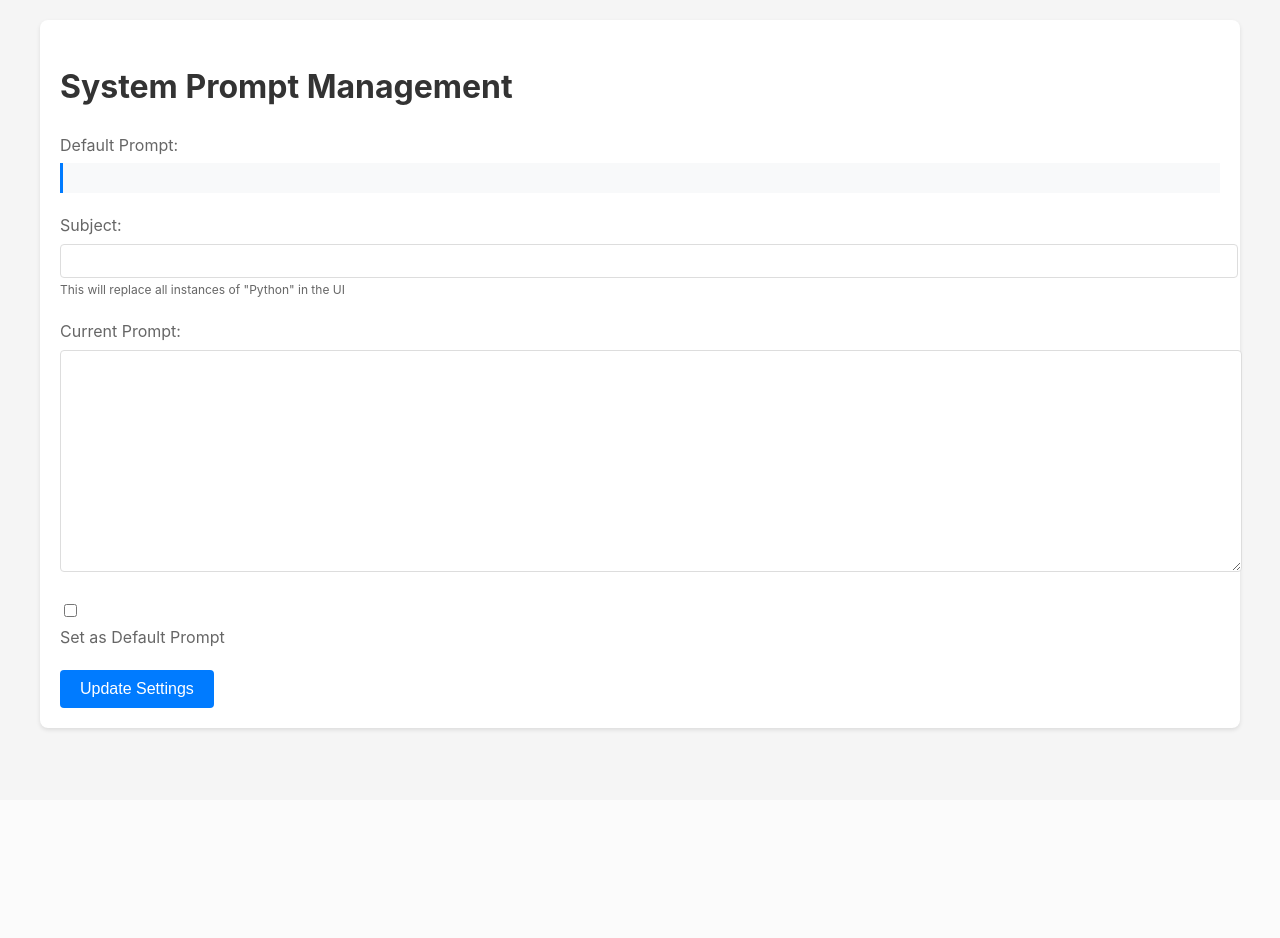
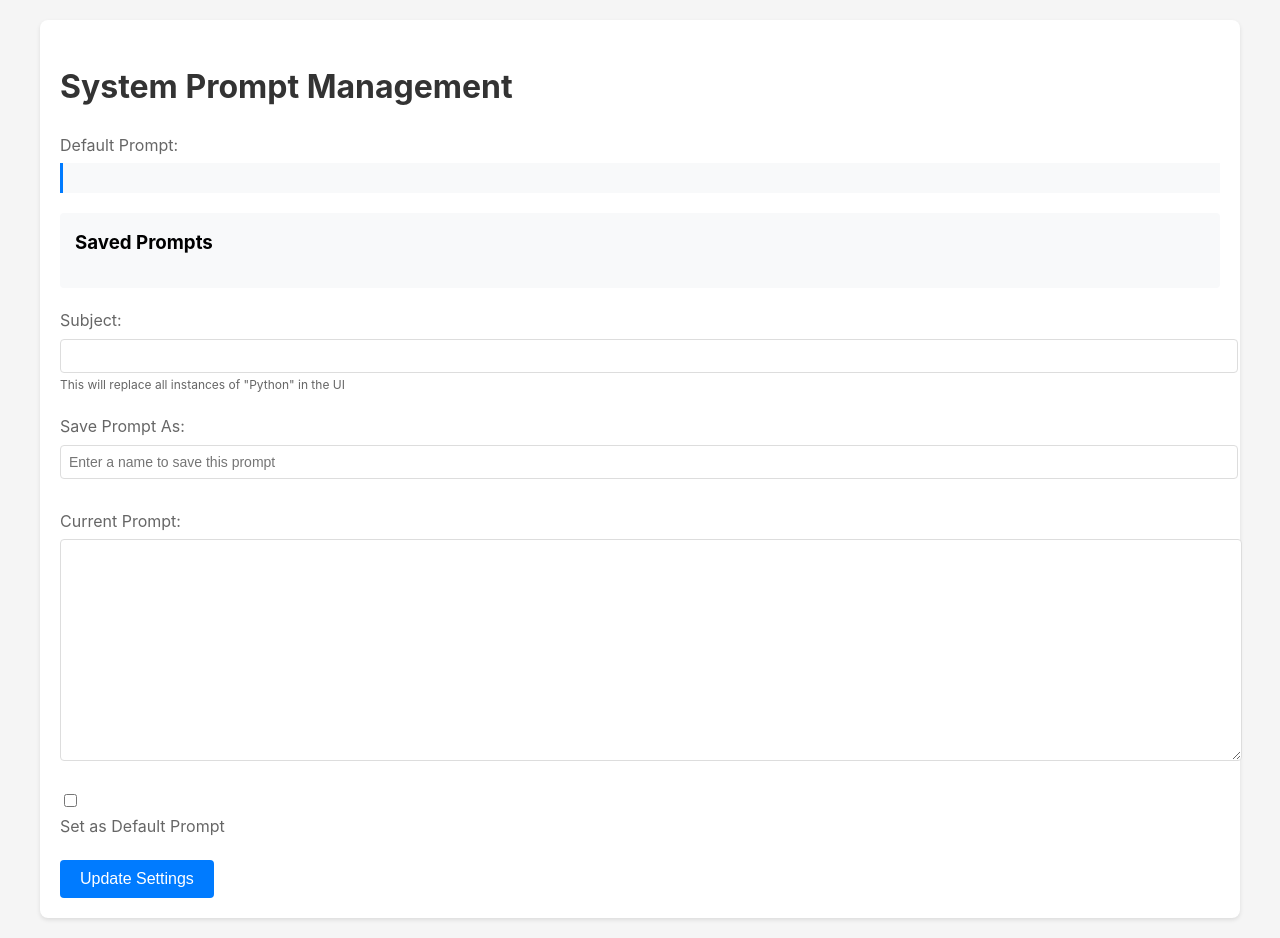
Before and after one commit to tspiker03/java_tutor, a Flask app: template templates/admin_prompt.html in a window 1280 px wide. Before the commit the page ends 731 px from the top, so only its background shows below. Run offline with Flask 3, Linux system fonts and the light colour scheme; the template is opened without the code that fills it, so the values that code supplies are empty.

Commit message:
Add saved prompts functionality: - Add Redis/in-memory storage for prompts - Add prompt management UI with save/delete - Add API endpoints for managing prompts

```diff
--- a/app.py
+++ b/app.py
@@ -59,8 +59,45 @@ ADMIN_PASSWORD = os.getenv('ADMIN_PASSWORD', 'password')
 # In-memory storage for non-Redis environments
 in_memory_storage = {
     'system_prompt': None,
-    'subject': None
+    'subject': None,
+    'saved_prompts': {}  # Format: {name: prompt_text}
 }
+
+def get_saved_prompts():
+    """Get all saved prompts"""
+    try:
+        if USE_REDIS:
+            prompts = redis_client.hgetall('saved_prompts')
+            return {k.decode('utf-8'): v.decode('utf-8') for k, v in prompts.items()}
+        return in_memory_storage['saved_prompts']
+    except Exception as e:
+        print(f"Error getting saved prompts: {str(e)}")
+        return {}
+
+def save_prompt(name, prompt):
+    """Save a prompt with a name"""
+    try:
+        if USE_REDIS:
+            redis_client.hset('saved_prompts', name, prompt)
+        else:
+            in_memory_storage['saved_prompts'][name] = prompt
+        return True
+    except Exception as e:
+        print(f"Error saving prompt: {str(e)}")
+        return False
+
+def delete_prompt(name):
+    """Delete a saved prompt"""
+    try:
+        if USE_REDIS:
+            redis_client.hdel('saved_prompts', name)
+        else:
+            if name in in_memory_storage['saved_prompts']:
+                del in_memory_storage['saved_prompts'][name]
+        return True
+    except Exception as e:
+        print(f"Error deleting prompt: {str(e)}")
+        return False
 
 def rebuild_frontend():
     """Rebuild the frontend using webpack"""
@@ -318,20 +355,57 @@ def get_subject_endpoint():
         print(f"Error getting subject: {str(e)}")
         return jsonify({'error': str(e)}), 500
 
+@app.route('/api/prompts', methods=['GET', 'POST', 'DELETE'])
+@requires_auth
+def manage_prompts():
+    """Endpoint to manage saved prompts"""
+    try:
+        if request.method == 'GET':
+            prompts = get_saved_prompts()
+            return jsonify(prompts)
+
+        elif request.method == 'POST':
+            data = request.get_json()
+            name = data.get('name')
+            prompt = data.get('prompt')
+
+            if not name or not prompt:
+                return jsonify({'error': 'Name and prompt are required'}), 400
+
+            if save_prompt(name, prompt):
+                return jsonify({'status': 'success', 'message': f'Prompt "{name}" saved successfully'})
+            return jsonify({'error': 'Failed to save prompt'}), 500
+
+        elif request.method == 'DELETE':
+            name = request.args.get('name')
+            if not name:
+                return jsonify({'error': 'Prompt name is required'}), 400
+
+            if delete_prompt(name):
+                return jsonify({'status': 'success', 'message': f'Prompt "{name}" deleted successfully'})
+            return jsonify({'error': 'Failed to delete prompt'}), 500
+
+    except Exception as e:
+        print(f"Error managing prompts: {str(e)}")
+        return jsonify({'error': str(e)}), 500
+
 @app.route('/admin/prompt', methods=['GET', 'POST'])
 @requires_auth
 def admin_prompt():
     if request.method == 'GET':
         current_prompt = get_system_prompt()
         current_subject = get_subject()
+        saved_prompts = get_saved_prompts()
         return render_template('admin_prompt.html',
                              current_prompt=current_prompt,
                              default_prompt=DEFAULT_SYSTEM_PROMPT,
-                             current_subject=current_subject)
+                             current_subject=current_subject,
+                             saved_prompts=saved_prompts)
     else:
         new_prompt = request.form.get('prompt')
         new_subject = request.form.get('subject')
         set_as_default = request.form.get('set_as_default') == 'true'
+        prompt_name = request.form.get('prompt_name')
 
         success = True
         message = []
@@ -339,6 +413,12 @@ def admin_prompt():
         if new_prompt:
             if set_system_prompt(new_prompt, set_as_default):
                 message.append('Prompt updated successfully')
+                if prompt_name:  # If a name was provided, also save it to saved prompts
+                    if save_prompt(prompt_name, new_prompt):
+                        message.append(f'Prompt saved as "{prompt_name}"')
+                    else:
+                        success = False
+                        message.append(f'Failed to save prompt as "{prompt_name}"')
             else:
                 success = False
                 message.append('Failed to update prompt')
--- a/templates/admin_prompt.html
+++ b/templates/admin_prompt.html
@@ -5,6 +5,7 @@
     <meta name="viewport" content="width=device-width, initial-scale=1.0">
     <title>Admin - System Prompt Management</title>
     <style>
+        /* ... (styles remain the same) ... */
         body {
             font-family: -apple-system, BlinkMacSystemFont, "Segoe UI", Roboto, "Helvetica Neue", Arial, sans-serif;
             line-height: 1.6;
@@ -83,29 +84,16 @@
             font-size: 16px;
             position: relative;
         }
-
         button:disabled {
             background: #ccc;
             cursor: not-allowed;
         }
-
-        .loading::after {
-            content: '';
-            position: absolute;
-            width: 16px;
-            height: 16px;
-            top: 50%;
-            right: 10px;
-            margin-top: -8px;
-            border: 2px solid #fff;
-            border-radius: 50%;
-            border-right-color: transparent;
-            animation: spin 0.8s linear infinite;
+        button.delete {
+            background: #dc3545;
+            margin-left: 10px;
         }
-
-        @keyframes spin {
-            0% { transform: rotate(0deg); }
-            100% { transform: rotate(360deg); }
+        button.delete:hover {
+            background: #c82333;
         }
         button:hover {
             background: #0056b3;
@@ -125,6 +113,42 @@
             color: #721c24;
             border: 1px solid #f5c6cb;
         }
+        .prompt-actions {
+            display: flex;
+            gap: 10px;
+            margin-bottom: 20px;
+        }
+        .saved-prompts {
+            margin-bottom: 20px;
+            padding: 15px;
+            background: #f8f9fa;
+            border-radius: 4px;
+        }
+        .saved-prompts h3 {
+            margin-top: 0;
+            margin-bottom: 15px;
+        }
+        .prompt-list {
+            display: flex;
+            flex-wrap: wrap;
+            gap: 10px;
+        }
+        .prompt-item {
+            display: flex;
+            align-items: center;
+            padding: 5px 10px;
+            background: #fff;
+            border: 1px solid #ddd;
+            border-radius: 4px;
+        }
+        .prompt-name {
+            margin-right: 10px;
+            cursor: pointer;
+            color: #007bff;
+        }
+        .prompt-name:hover {
+            text-decoration: underline;
+        }
     </style>
 </head>
 <body>
@@ -138,11 +162,28 @@
             </div>
         </div>
 
-        <form id="promptForm" method="POST" onsubmit="return handleSubmit(event)">
+        <div class="saved-prompts">
+            <h3>Saved Prompts</h3>
+            <div class="prompt-list">
+                {% for name, prompt in saved_prompts.items() %}
+                <div class="prompt-item" data-name="{{ name|escape }}" data-prompt="{{ prompt|escape }}">
+                    <span class="prompt-name" onclick="loadPromptFromData(this)">{{ name }}</span>
+                    <button class="delete" onclick="deletePrompt('{{ name|escape }}')">Delete</button>
+                </div>
+                {% endfor %}
+            </div>
+        </div>
+
+        <form id="promptForm" method="POST">
             <div class="form-group">
                 <label for="subject">Subject:</label>
                 <input type="text" id="subject" name="subject" value="{{ current_subject }}" class="form-control">
                 <small class="help-text">This will replace all instances of "Python" in the UI</small>
+            </div>
+
+            <div class="form-group">
+                <label for="prompt_name">Save Prompt As:</label>
+                <input type="text" id="prompt_name" name="prompt_name" class="form-control" placeholder="Enter a name to save this prompt">
             </div>
 
             <div class="form-group">
@@ -161,7 +202,51 @@
     </div>
 
     <script>
-        async function handleSubmit(e) {
+        function loadPromptFromData(element) {
+            const item = element.closest('.prompt-item');
+            const name = item.dataset.name;
+            const prompt = item.dataset.prompt;
+            document.getElementById('prompt').value = prompt;
+            document.getElementById('prompt_name').value = name;
+        }
+
+        async function deletePrompt(name) {
+            if (!confirm(`Are you sure you want to delete the prompt "${name}"?`)) {
+                return;
+            }
+
+            try {
+                const response = await fetch(`/api/prompts?name=${encodeURIComponent(name)}`, {
+                    method: 'DELETE'
+                });
+
+                const result = await response.json();
+
+                if (response.ok) {
+                    // Reload the page to update the prompt list
+                    window.location.reload();
+                } else {
+                    showMessage(result.error || 'Failed to delete prompt', false);
+                }
+            } catch (error) {
+                showMessage('Error deleting prompt', false);
+            }
+        }
+
+        function showMessage(text, isSuccess) {
+            const messageDiv = document.getElementById('message');
+            messageDiv.textContent = text;
+            messageDiv.className = `message ${isSuccess ? 'success' : 'error'}`;
+            messageDiv.style.display = 'block';
+
+            if (isSuccess) {
+                setTimeout(() => {
+                    messageDiv.style.display = 'none';
+                }, 3000);
+            }
+        }
+
+        document.getElementById('promptForm').addEventListener('submit', async (e) => {
             e.preventDefault();
             const form = e.target;
             const submitButton = form.querySelector('button[type="submit"]');
@@ -173,7 +258,6 @@
 
             // Disable button and show loading state
             submitButton.disabled = true;
-            submitButton.classList.add('loading');
 
             try {
                 const response = await fetch('/admin/prompt', {
@@ -186,34 +270,21 @@
 
                 const result = await response.json();
 
-                messageDiv.textContent = result.message;
-                messageDiv.className = `message ${response.ok ? 'success' : 'error'}`;
-                messageDiv.style.display = 'block';
+                showMessage(result.message, response.ok);
 
                 if (response.ok) {
-                    // If subject was updated, reload the page after a delay
-                    if (formData.get('subject')) {
-                        setTimeout(() => {
-                            window.location.reload();
-                        }, 3000);
-                    } else {
-                        setTimeout(() => {
-                            messageDiv.style.display = 'none';
-                        }, 3000);
-                    }
+                    // Reload the page after a delay to show updated prompts
+                    setTimeout(() => {
+                        window.location.reload();
+                    }, 1000);
                 }
             } catch (error) {
-                messageDiv.textContent = 'An error occurred while updating the settings';
-                messageDiv.className = 'message error';
-                messageDiv.style.display = 'block';
+                showMessage('An error occurred while updating settings', false);
             } finally {
-                // Re-enable button and remove loading state
+                // Re-enable button
                 submitButton.disabled = false;
-                submitButton.classList.remove('loading');
             }
-
-            return false;
-        }
+        });
     </script>
 </body>
 </html>
```
